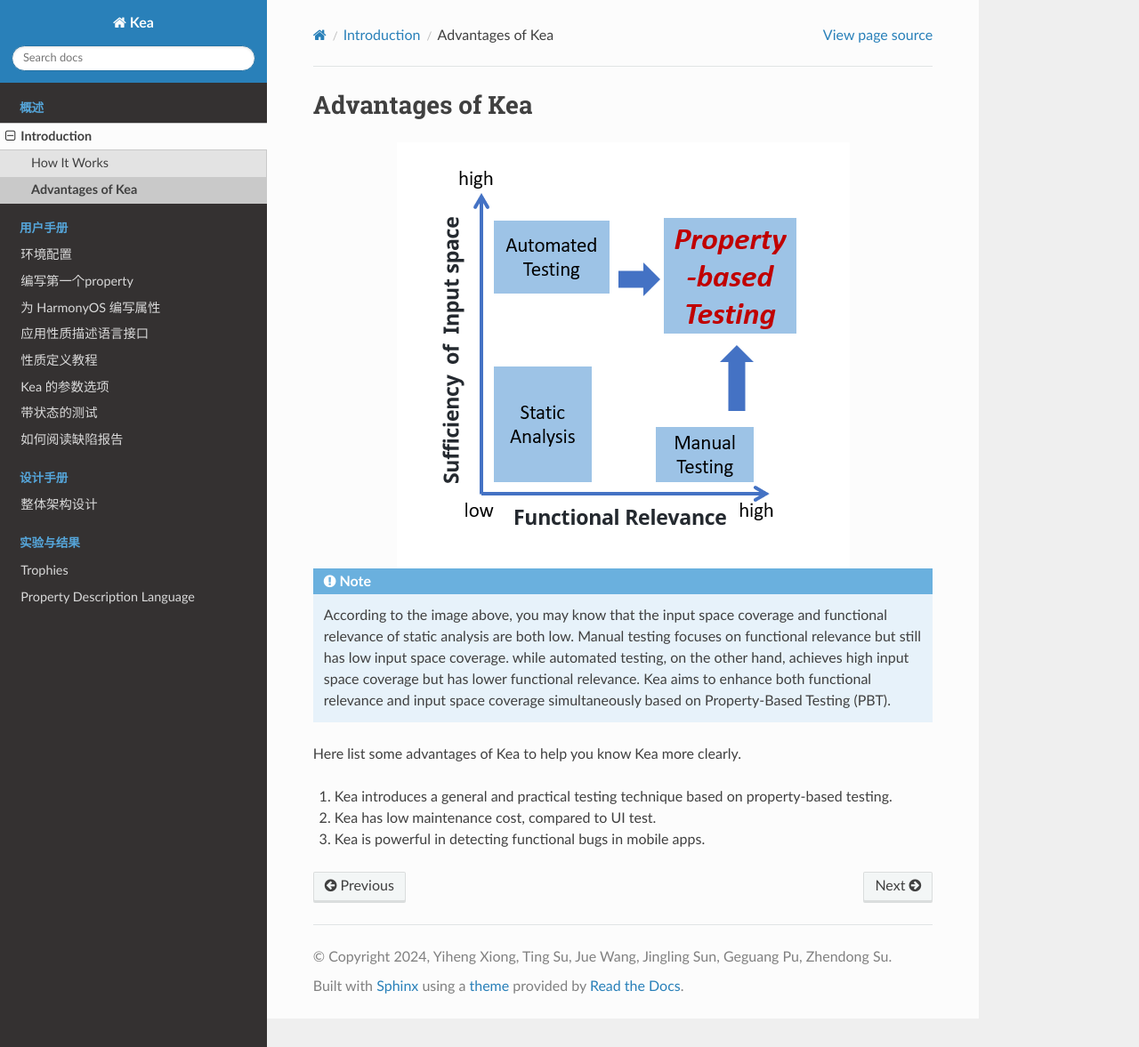
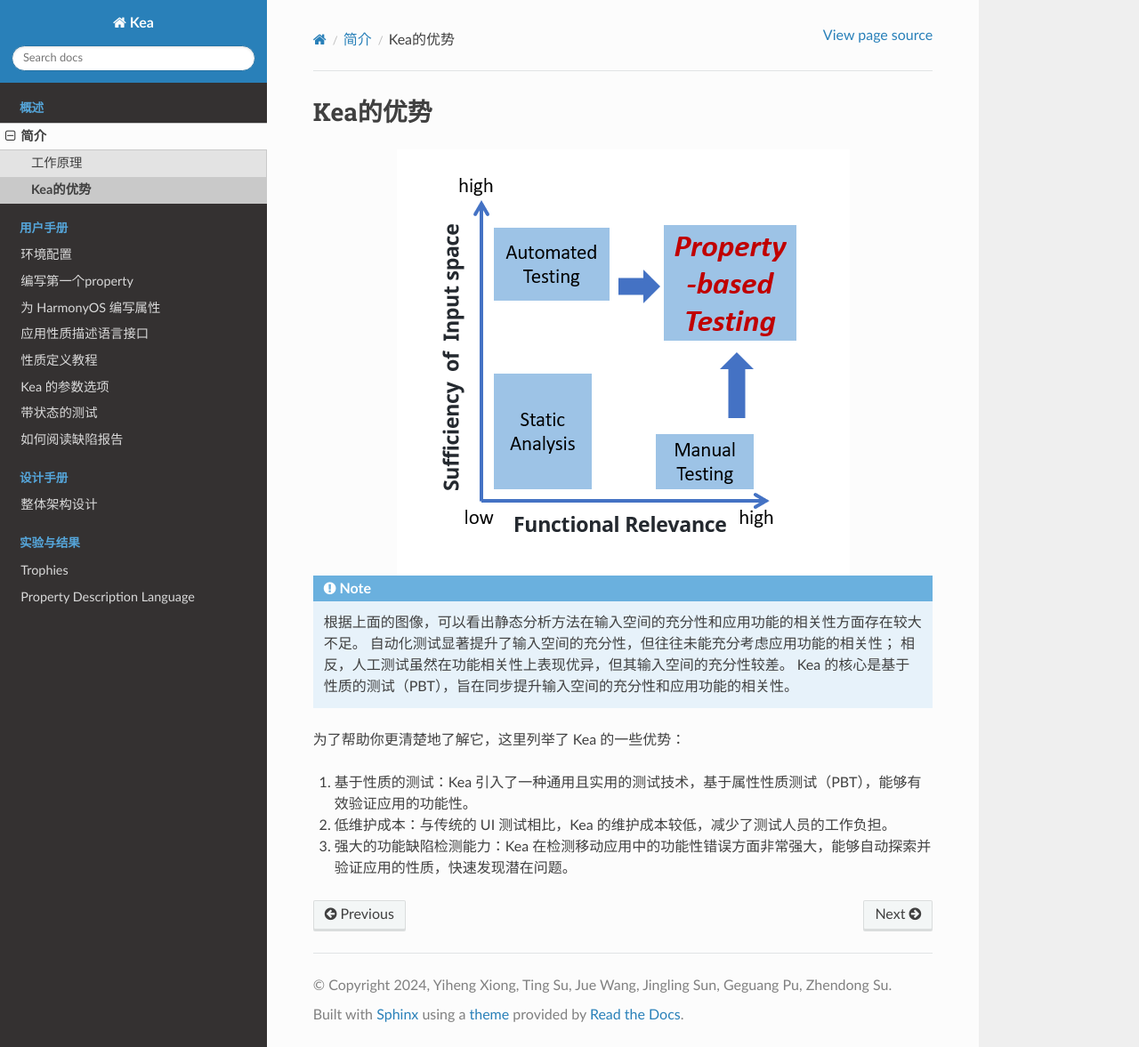
Before and after one commit to XixianLiang/kea-technic-docs, a Sphinx documentation site: the page built from docs/source/part-theory/introduction/Advantage.rst, in a window 1280 px wide and 1177 px high. Shown: the whole window at 89% size. Built offline with Sphinx 7.4.7 and the Read the Docs theme 3.1.0, drawn with Linux system fonts in a browser that asks for light colours.

Commit message:
add introduction

```diff
--- a/docs/source/part-theory/introduction/Advantage.rst
+++ b/docs/source/part-theory/introduction/Advantage.rst
@@ -1,17 +1,17 @@
-Advantages of Kea
+Kea的优势
 ====================================
 
 .. image:: ../../../images/Advantage.png
             :align: center
 
 .. note::
-    According to the image above, you may know that the input space coverage and functional relevance of static analysis are both low.
-    Manual testing focuses on functional relevance but still has low input space coverage.
-    while automated testing, on the other hand, achieves high input space coverage but has lower functional relevance.
-    Kea aims to enhance both functional relevance and input space coverage simultaneously based on Property-Based Testing (PBT).
+    根据上面的图像，可以看出静态分析方法在输入空间的充分性和应用功能的相关性方面存在较大不足。
+    自动化测试显著提升了输入空间的充分性，但往往未能充分考虑应用功能的相关性；
+    相反，人工测试虽然在功能相关性上表现优异，但其输入空间的充分性较差。
+    Kea 的核心是基于性质的测试（PBT），旨在同步提升输入空间的充分性和应用功能的相关性。
 
-Here list some advantages of Kea to help you know Kea more clearly.
+为了帮助你更清楚地了解它，这里列举了 Kea 的一些优势：
 
-1. Kea introduces a general and practical testing technique based on property-based testing.
-2. Kea has low maintenance cost, compared to UI test.
-3. Kea is powerful in detecting functional bugs in mobile apps.
+1. 基于性质的测试：Kea 引入了一种通用且实用的测试技术，基于属性性质测试（PBT），能够有效验证应用的功能性。
+2. 低维护成本：与传统的 UI 测试相比，Kea 的维护成本较低，减少了测试人员的工作负担。
+3. 强大的功能缺陷检测能力：Kea 在检测移动应用中的功能性错误方面非常强大，能够自动探索并验证应用的性质，快速发现潜在问题。
```
Also changed, not shown: docs/source/part-theory/introduction.rst (+7 -7 lines), docs/source/part-theory/introduction/procedure.rst (+12 -16 lines).
